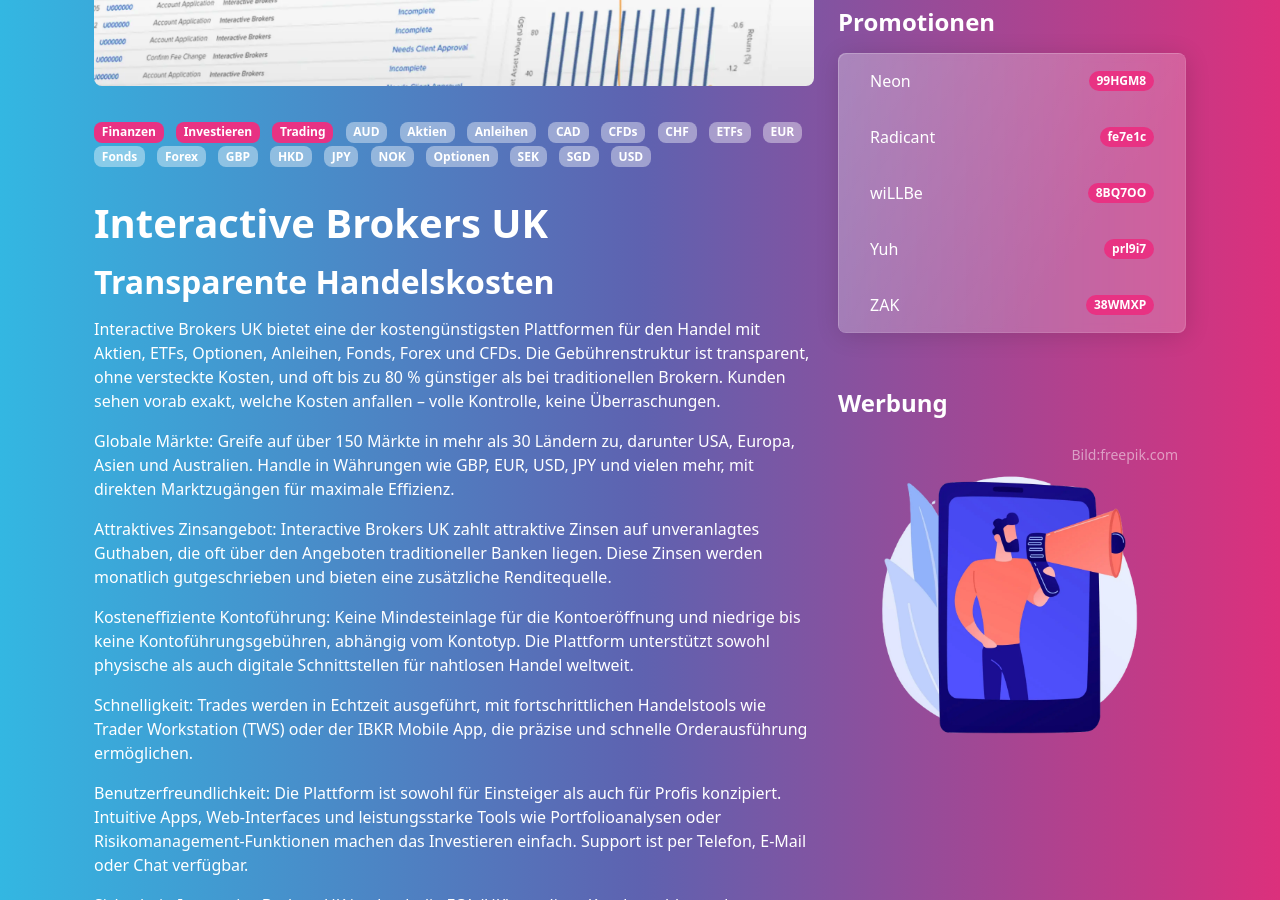
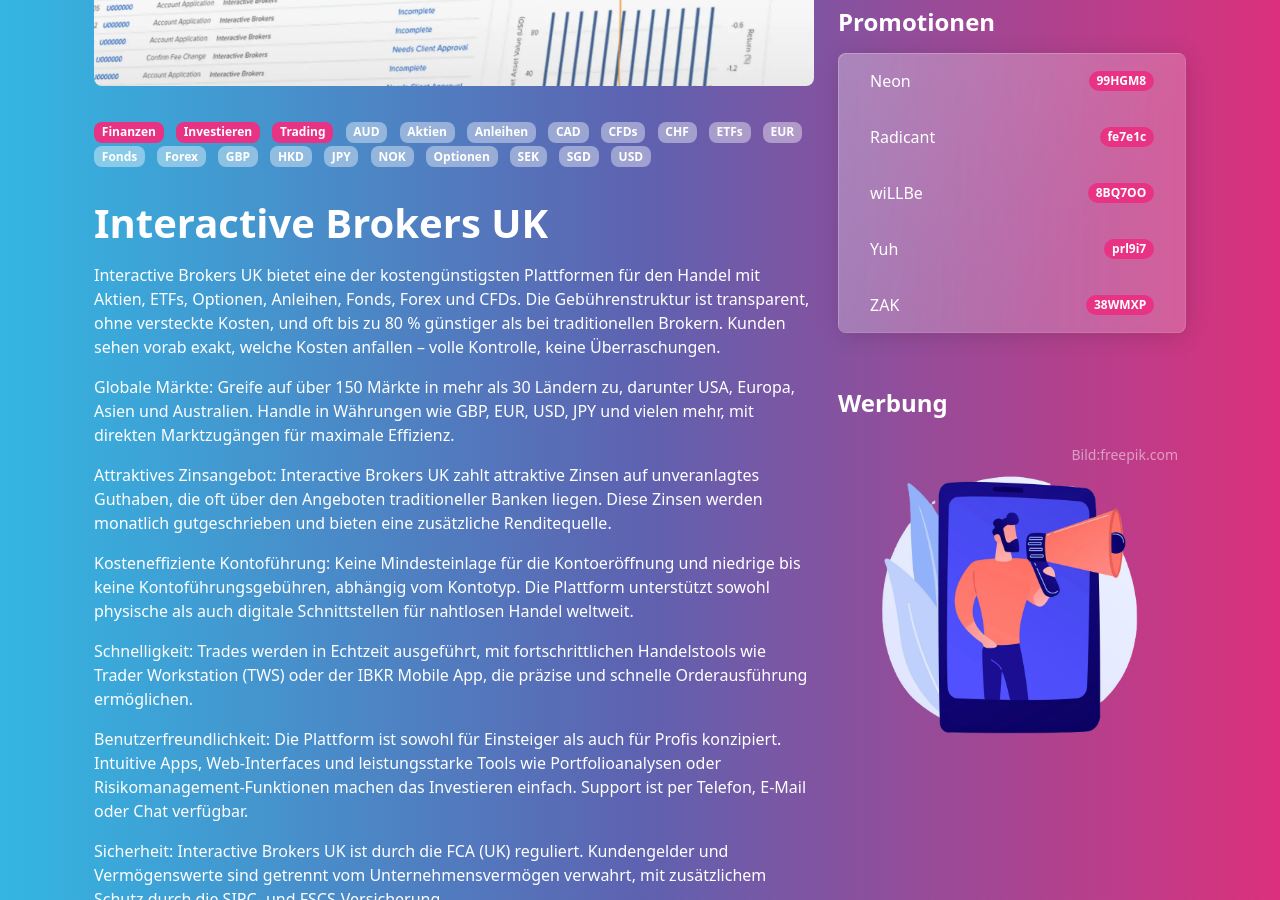
Before and after one commit to tirkio/tirkio.com, a Jekyll site: the page built from _posts/2025-07-12-ib.md, in a window 1280 px wide and 900 px high, scrolled down 391 px. Built offline with Jekyll 4.4.1, drawn with Linux system fonts in a browser that asks for light colours; comment, search, counter and statistics services are not loaded.

Commit message:
Update 2025-07-12-ib.md

```diff
--- a/_posts/2025-07-12-ib.md
+++ b/_posts/2025-07-12-ib.md
@@ -8,7 +8,6 @@
 matrix: true
 ---
 
-## Transparente Handelskosten
 Interactive Brokers UK bietet eine der kostengünstigsten Plattformen für den Handel mit Aktien, ETFs, Optionen, Anleihen, Fonds, Forex und CFDs. Die Gebührenstruktur ist transparent, ohne versteckte Kosten, und oft bis zu 80 % günstiger als bei traditionellen Brokern. Kunden sehen vorab exakt, welche Kosten anfallen – volle Kontrolle, keine Überraschungen.
 
 Globale Märkte: Greife auf über 150 Märkte in mehr als 30 Ländern zu, darunter USA, Europa, Asien und Australien. Handle in Währungen wie GBP, EUR, USD, JPY und vielen mehr, mit direkten Marktzugängen für maximale Effizienz.
```
